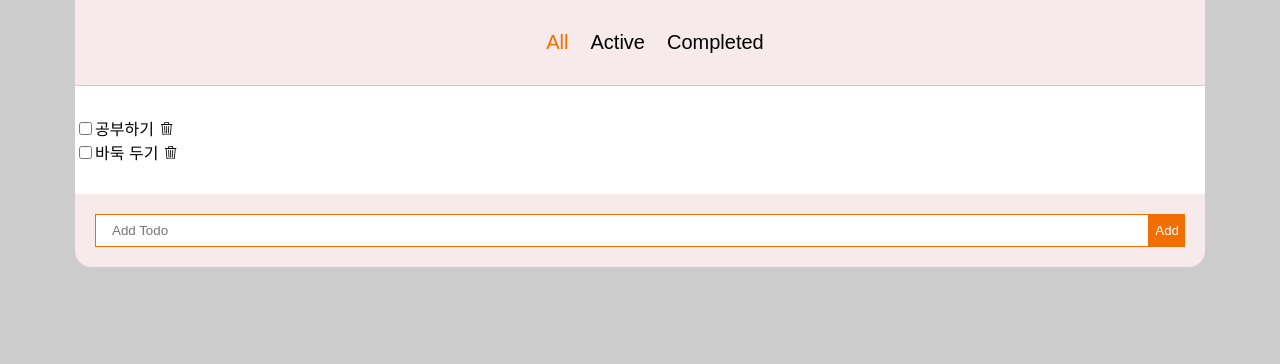
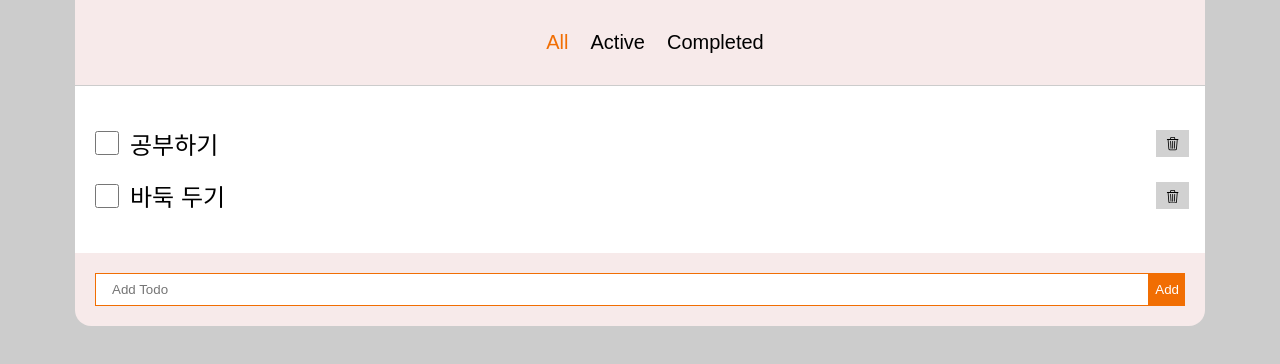
Before and after one commit to hcs1105/react_todoList, a React (Create React App) app: page / in a window 1280 px wide. Shown: the top 364 px of the page. Built offline with nearby package versions, Linux system fonts and the light colour scheme.

Commit message:
Todo List 영역 UI 구현

```diff
--- a/src/components/TodoItem.jsx
+++ b/src/components/TodoItem.jsx
@@ -1,5 +1,6 @@
 import React from 'react';
 import { BsTrash3 } from 'react-icons/bs';
+import styles from './TodoItem.module.css';
 
 export default function TodoItem({todo, onUpdate, onDelete}) {
   const { content, status } = todo;
@@ -10,10 +11,10 @@ export default function TodoItem({todo, onUpdate, onDelete}) {
   const handleDelete = () => onDelete(todo);
 
   return (
-    <li>
-      <input type="checkbox" id="checkbox" checked={status === 'completed'} onChange={handleChange} />
-      <label htmlFor="checkbox">{content}</label>
-      <button type="button" onClick={handleDelete}><BsTrash3 /></button>
+    <li className={styles.todo}>
+      <input type="checkbox" id="checkbox" className={styles.checkbox} checked={status === 'completed'} onChange={handleChange} />
+      <label htmlFor="checkbox" className={styles.content}>{content}</label>
+      <button type="button" className={styles.button} onClick={handleDelete}><BsTrash3 class={styles.icon} /></button>
     </li>
   );
 }
--- /dev/null
+++ b/src/components/TodoItem.module.css
@@ -0,0 +1,38 @@
+@charset "utf-8";
+
+.todo {
+  padding:0.5rem 1rem;
+  margin:0.1rem 0;
+  display:flex;
+  justify-content:space-between;
+  align-items:center;
+  color:var(--colo-text);
+}
+
+.checkbox {
+  width:1.5rem;
+  height:1.5rem;
+}
+
+.content {
+  margin-left:0.5rem;
+  font-size:1.5rem;
+  flex:1 1 0%;
+}
+
+.button {
+  padding:6px 10px;
+  background:var(--color-gray);
+}
+
+.icon {
+  vertical-align:middle;
+}
+
+.button:hover {
+  background:var(--color-active);
+}
+
+.button:hover .icon {
+  fill:#fff;
+}
```
